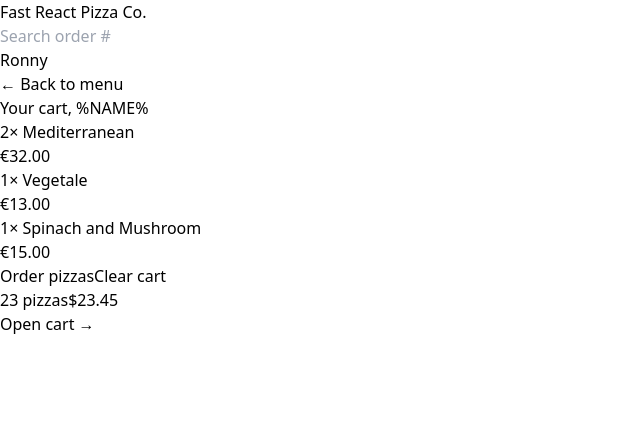
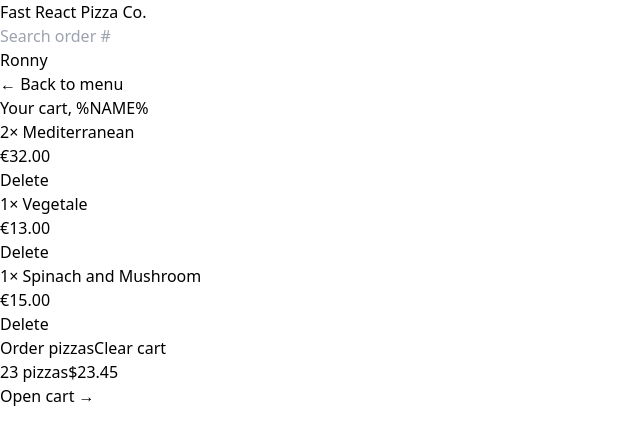
Before and after one commit to RachitJain959/react-pizza, a React (Vite) app: page /cart in a window 1280 px wide. Shown: the top 444 px of the page, without its empty margins (0-640 px from the left). Built offline with nearby package versions, Linux system fonts and the light colour scheme.

Commit message:
style cart p2-cartItem

```diff
--- a/src/features/cart/Cart.jsx
+++ b/src/features/cart/Cart.jsx
@@ -37,7 +37,7 @@ function Cart() {
 
       <ul className="mt-3 divide-y divide-stone-200 border-b">
         {cart.map((item) => (
-          <CartItem item={item} />
+          <CartItem item={item} key={item.id} />
         ))}
       </ul>
 
--- a/src/features/cart/CartItem.jsx
+++ b/src/features/cart/CartItem.jsx
@@ -1,15 +1,17 @@
+import Button from "../../ui/Button";
 import { formatCurrency } from "../../utils/helpers";
 
 function CartItem({ item }) {
   const { pizzaId, name, quantity, totalPrice } = item;
 
   return (
-    <li>
-      <p>
+    <li className="py-3 sm:flex sm:items-center sm:justify-between">
+      <p className="mb-1 sm:mb-0">
         {quantity}&times; {name}
       </p>
-      <div>
-        <p>{formatCurrency(totalPrice)}</p>
+      <div className="flex items-center justify-between sm:gap-6">
+        <p className="font-semibold">{formatCurrency(totalPrice)}</p>
+        <Button type="small">Delete</Button>
       </div>
     </li>
   );
```
